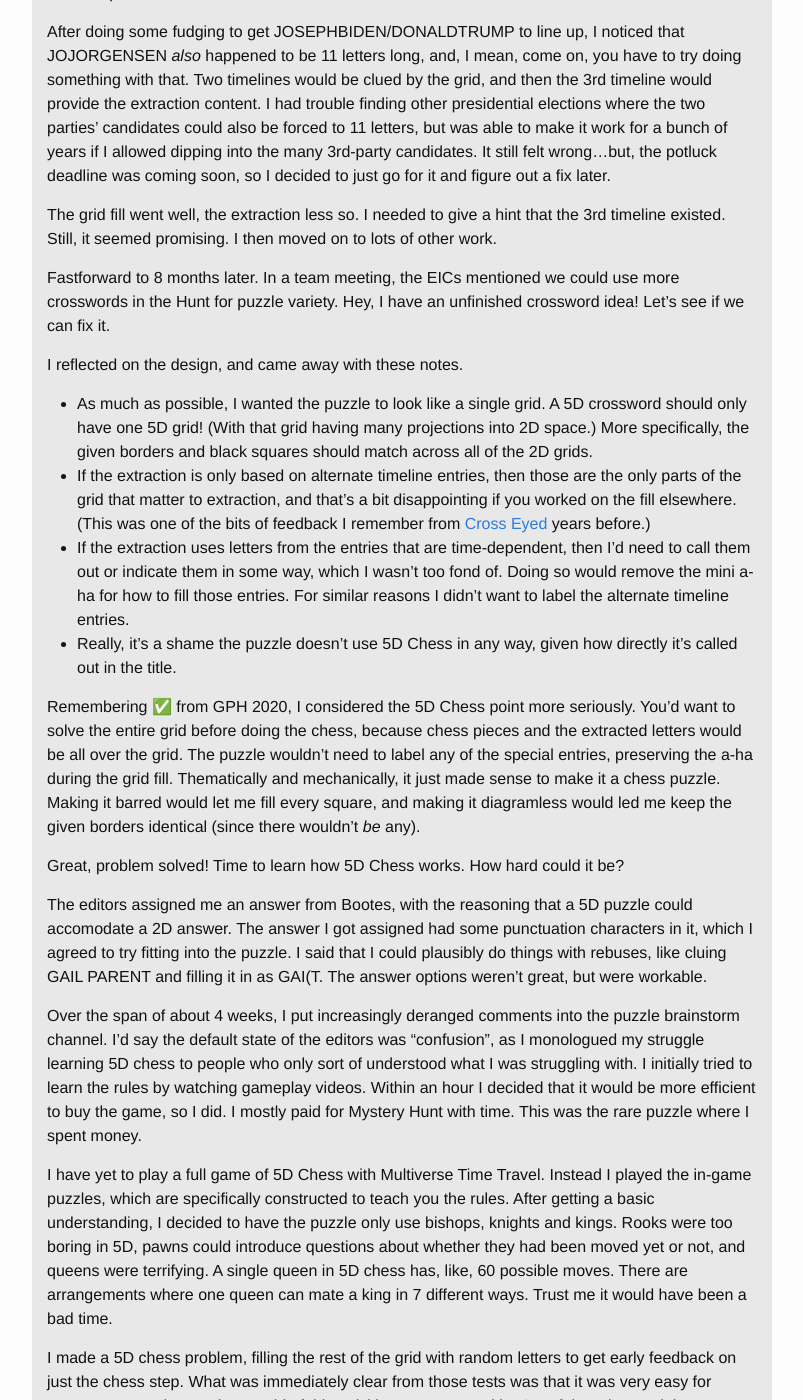
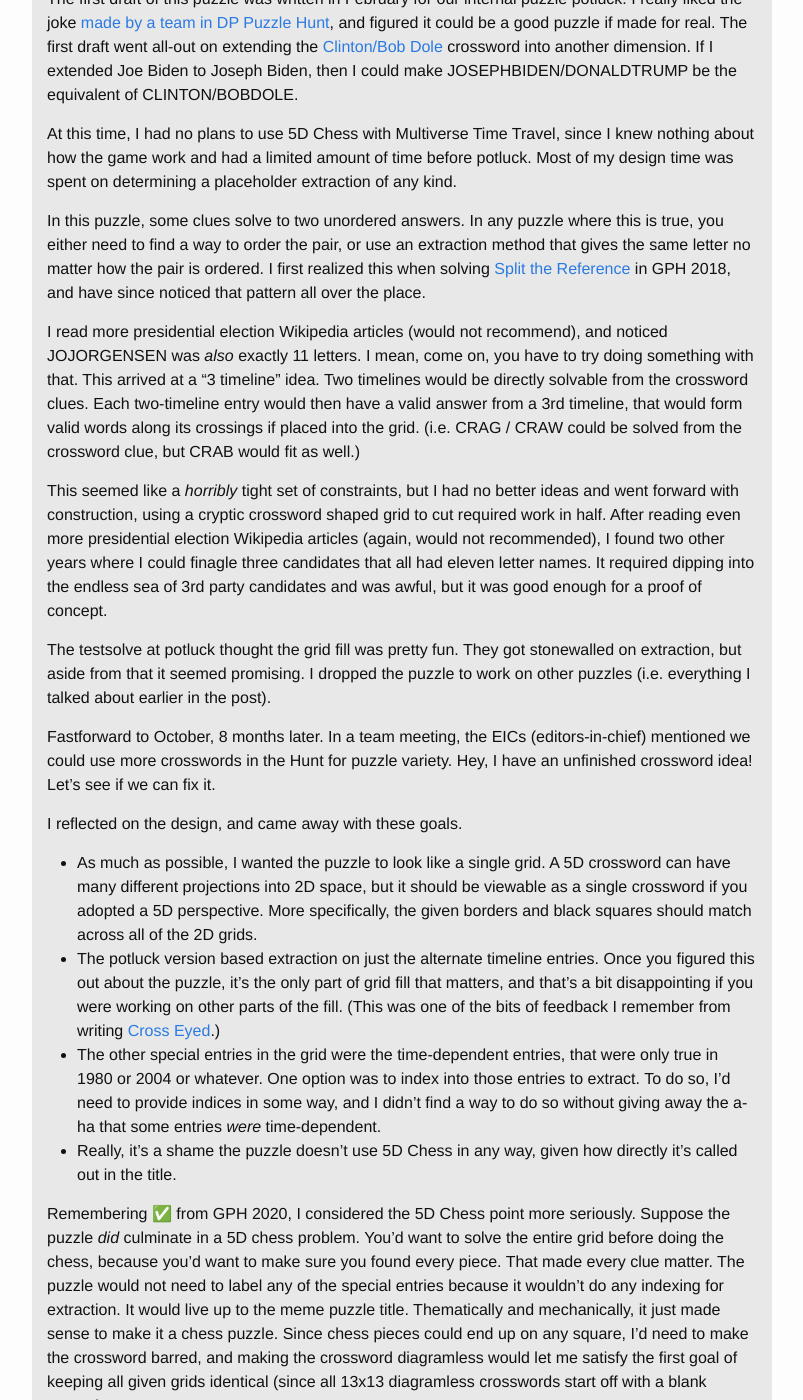
Before and after one commit to alexirpan/alexirpan.github.io, a Jekyll site: the page built from _posts/2023-02-06-mh-2023.markdown, in a window 1280 px wide and 1400 px high, scrolled down 56140 px. Shown: the whole window, without its empty margins (238-1041 px from the left). Built offline with Jekyll 4.4.1, drawn with Linux system fonts in a browser that asks for light colours; nearby versions of some CDN libraries; formulas are drawn with MathJax 3; some of the changed text lies outside the part shown.

Commit message:
More edits

```diff
--- a/_posts/2023-02-06-mh-2023.markdown
+++ b/_posts/2023-02-06-mh-2023.markdown
@@ -2167,85 +2167,133 @@
 
 ## How About a Nice Game of Chess?
 
-By this point I had finished design work on all in-progress puzzles that I was motivated to
-finish, and was planning to mostly due token tech tasks until the end of Hunt. All of them, except for one.
+Hunt tech was in an increasingly precarious state. Broadly, there was a lot of work
+to do and not as many people to do them. Some free devs were tied up in Conjuri,
+any many other devs were busy with team leadership responsibilities.
+
+I was out of burning puzzle ideas anyways, so I decided to spend the rest of
+the year working on more token tech tasks. Except for one puzzle, which would
+become much bigger than I expected.
 
 <div class="shaded" markdown="1">
 ### 5D Barred Diagramless with Multiverse Time Travel
 
-This puzzle may be my magnum opus. From a fun standpoint, I suspect Interpretive Art wins.
-From a solve experience standpoint, I'm guessing Puzzle Not Found wins. But, from a
-construction and spectacle standpoint, I would picked 5D Barred Diagramless. It
-is really stupendously long, but I claim it is both entirely fair and very up-front
-on what you're getting into.
-
-As mentioned way near the start of the post, the first draft of this puzzle was written in
-February for an internal puzzle potluck, and did not include any 5D Chess elements. I just really liked the joke, and knew that
-[it would be an inherently terrifying puzzle title](https://dp.puzzlehunt.net/team/5D+Crosswords+With+Multiverse+Time+Travel.html).
-Since the puzzle had started
-design from the [Clinton/Bob Dole](http://www.alaricstephen.com/main-featured/2017/7/3/the-clintonbobdole-crossword)
-crossword, the first version went all-out on pushing that idea as far as possible.
-
-In any puzzle where clues solve to a pair of answers, you either need a way to order the pair,
-or you need to pick an extraction method that uses both answers of the pair in an unordered way.
+I consider this puzzle my magnum opus.
+
+If you want to solve a fun puzzle, go solve Interpretive Art. If you want a novel
+solve experience, go solve Puzzle Not Found. But, if you want a puzzle with
+spectacle that will strike fear into your heart, I can only recommend
+5D Barred Diagramless with Multiverse Time Travel. It is very upfront about
+what you are getting into, and, to quote Bennett Foddy, "I made this puzzle
+for a particular kind of person - to hurt them."
+
+Okay I am exaggerating a bit. I think it's long, but actually not as difficult
+as the title suggests. Let's start from the beginning.
+
+The first draft of this puzzle was written in February for our internal puzzle potluck.
+I really liked the joke [made by a team in DP Puzzle Hunt](https://dp.puzzlehunt.net/team/5D+Crosswords+With+Multiverse+Time+Travel.html),
+and figured it could be a good puzzle if made for real. The first draft went
+all-out on extending the [Clinton/Bob Dole](http://www.alaricstephen.com/main-featured/2017/7/3/the-clintonbobdole-crossword)
+crossword into another dimension. If I extended Joe Biden to Joseph Biden, then
+I could make JOSEPHBIDEN/DONALDTRUMP be the equivalent of CLINTON/BOBDOLE.
+
+At this time, I had no plans to use 5D Chess with Multiverse Time Travel,
+since I knew nothing about how the game work and had a limited amount of time
+before potluck. Most of my design time was spent on determining a placeholder
+extraction of any kind.
+
+In this puzzle, some clues solve to two unordered answers. In any puzzle where
+this is true, you either need to find a way to order the pair, or use an extraction
+method that gives the same letter no matter how the pair is ordered.
 I first realized this when solving [Split the Reference](https://2018.galacticpuzzlehunt.com/puzzle/split-the-reference.html)
-in GPH 2018, but then started noticing that pattern all over the place.
-
-After doing some fudging to get JOSEPHBIDEN/DONALDTRUMP to line up, I noticed that JOJORGENSEN
-*also* happened to be 11 letters long, and, I mean, come on, you have to try doing something with that.
-Two timelines would be clued by the grid, and then the 3rd timeline would provide the extraction content.
-I had trouble finding other presidential elections where the two parties' candidates could also be
-forced to 11 letters, but was able to make it work for a bunch of years if I allowed dipping into
-the many 3rd-party candidates. It still felt wrong...but, the potluck deadline was coming soon, so I
-decided to just go for it and figure out a fix later.
-
-The grid fill went well, the extraction less so. I needed to give a hint that the 3rd timeline
-existed. Still, it seemed promising. I then moved on to lots of other work.
-
-Fastforward to 8 months later. In a team meeting, the EICs mentioned we could use more crosswords in
-the Hunt for puzzle variety. Hey, I have an unfinished crossword idea! Let's see if we can fix it.
-
-I reflected on the design, and came away with these notes.
+in GPH 2018, and have since noticed that pattern all over the place.
+
+I read more presidential election Wikipedia articles (would not recommend), and
+noticed JOJORGENSEN was *also* exactly 11 letters.
+I mean, come on, you have to try doing something with that. This arrived at
+a "3 timeline" idea. Two timelines would be directly solvable from the crossword
+clues. Each two-timeline entry would then have a valid answer from a 3rd timeline,
+that would form valid words along its crossings if placed into the grid.
+(i.e. CRAG / CRAW could be solved from the crossword clue, but CRAB would fit as
+well.)
+
+This seemed like a *horribly* tight set of constraints, but I had no better ideas
+and went forward with construction, using a cryptic crossword shaped grid to cut
+required work in half. After reading even more presidential election Wikipedia
+articles (again, would not recommended), I found two other years where I could
+finagle three candidates that all had eleven letter names. It required dipping into
+the endless sea of 3rd party candidates and was awful, but it was good enough
+for a proof of concept.
+
+The testsolve at potluck thought the grid fill was pretty fun. They got stonewalled
+on extraction, but aside from that it seemed promising. I dropped the puzzle to
+work on other puzzles (i.e. everything I talked about earlier in the post).
+
+Fastforward to October, 8 months later. In a team meeting, the EICs (editors-in-chief)
+mentioned we could use more crosswords in the Hunt for puzzle variety. Hey, I
+have an unfinished crossword idea! Let's see if we can fix it.
+
+I reflected on the design, and came away with these goals.
 
 * As much as possible, I wanted
-the puzzle to look like a single grid. A 5D crossword should only have one 5D grid! (With that grid
-having many projections into 2D space.) More specifically, the given borders and black squares should
+the puzzle to look like a single grid. A 5D crossword can have many different
+projections into 2D space, but it should be viewable as a single crossword if you
+adopted a 5D perspective.
+More specifically, the given borders and black squares should
 match across all of the 2D grids.
-* If the extraction is only based on alternate timeline entries, then those are the only parts
-of the grid that matter to extraction, and that's a bit disappointing if you worked on the fill
-elsewhere. (This was one of the bits of feedback I remember from [Cross Eyed](https://www.puzzlesaremagic.com/puzzle/cross-eyed.html)
-years before.)
-* If the extraction uses letters from the entries that are time-dependent, then I'd need to call them out
-or indicate them in some way, which I wasn't too fond of. Doing so would remove the mini a-ha
-for how to fill those entries. For similar reasons I didn't want to label the alternate timeline entries.
+* The potluck version based extraction on just the alternate timeline entries.
+Once you figured this out about the puzzle, it's the only part of grid fill
+that matters, and that's a bit disappointing if you were working on other parts of
+the fill.
+(This was one of the bits of feedback I remember from writing
+[Cross Eyed](https://www.puzzlesaremagic.com/puzzle/cross-eyed.html).)
+* The other special entries in the grid were the time-dependent entries, that
+were only true in 1980 or 2004 or whatever. One option was to index into those
+entries to extract. To do so, I'd need to provide indices in some way, and
+I didn't find a way to do so without giving away the a-ha that some entries
+*were* time-dependent.
 * Really, it's a shame the puzzle doesn't use 5D Chess in any way, given how directly it's called
 out in the title.
 
 Remembering [✅ ](https://2020.galacticpuzzlehunt.com/puzzle/check.html)
-from GPH 2020, I considered the 5D Chess point more seriously. You'd want to solve the entire grid before
-doing the chess, because chess pieces and the extracted letters would be all over the grid. The puzzle
-wouldn't need to label any of the special entries, preserving the a-ha during the grid fill. Thematically
-and mechanically, it just made sense to make it a chess puzzle. Making it barred would let me fill
-every square, and making it diagramless would led me keep the given borders identical (since there wouldn't
-*be* any).
+from GPH 2020, I considered the 5D Chess point more seriously. Suppose the puzzle
+*did* culminate in a 5D chess problem. You'd want to solve the entire grid before
+doing the chess, because you'd want to make sure you found every piece. That
+made every clue matter. The puzzle would not need to label any of the special
+entries because it wouldn't do any indexing for extraction. It would live up
+to the meme puzzle title.
+Thematically
+and mechanically, it just made sense to make it a chess puzzle. Since chess
+pieces could end up on any square, I'd need to make the crossword barred, and
+making the crossword diagramless would let me satisfy the first goal of keeping
+all given grids identical (since all 13x13 diagramless crosswords start off
+with a blank square).
 
 Great, problem solved! Time to learn how 5D Chess works. How hard could it be?
 
-The editors assigned me an answer from Bootes, with the reasoning that a 5D puzzle could accomodate
-a 2D answer. The answer I got assigned had some punctuation characters in it, which I agreed to try
-fitting into the puzzle. I said that I could plausibly do things with rebuses, like cluing
-GAIL PARENT and filling it in as GAI(T. The answer options weren't great, but were workable.
-
-Over the span of about 4 weeks, I put increasingly deranged comments into the puzzle brainstorm channel.
-I'd say the default state of the editors was "confusion", as I monologued my struggle learning 5D chess
+Neither of the editors had played 5D Chess before, but they said this all sounded
+good and assigned me an answer from Bootes, with the reasoning that a 5D puzzle could accomodate
+a 2D answer. The answer I got had some punctuation in it, which I agreed to try
+fitting into the puzzle. I played around with having some rebus entries,
+like cluing the actor GAI**L PAREN**T and filling it in the grid as GAI(T. The
+answer options weren't great, but it wasn't impossible.
+
+The much bigger problem was the chess.
+Over the span of a month, I put increasingly deranged comments into the puzzle brainstorm channel,
+talking to myself about how 5D Chess worked and the constraints it placed on the
+grid fill. I'd say the default state of the editors was "confusion", as I monologued my struggle learning 5D chess
 to people who only sort of understood what I was struggling with.
+
 I initially
 tried to learn the rules by watching gameplay videos. Within an hour I decided that it would
 be more efficient to buy the game, so I did. I mostly paid for Mystery Hunt with time. This
-was the rare puzzle where I spent money.
-
-I have yet to play a full game of 5D Chess with Multiverse Time Travel. Instead I played the in-game
-puzzles, which are specifically constructed to teach you the rules. After getting a basic understanding,
+was the rare puzzle that cost me money to make.
+Even now,
+I have yet to play a full game of 5D Chess with Multiverse Time Travel. However,
+I have played a bunch of the in-game checkmating puzzles, which are excellent
+and quite fun and are specifically constructed to teach you the rules.
+
+After getting a basic understanding,
 I decided to have the puzzle only use bishops, knights and kings. Rooks were too boring in 5D, pawns could introduce
 questions about whether they had been moved yet or not, and queens were terrifying. A single queen in
 5D chess has, like, 60 possible moves. There are arrangements where one queen can mate a king in 7 different ways. Trust me it would have been a bad time.
```
